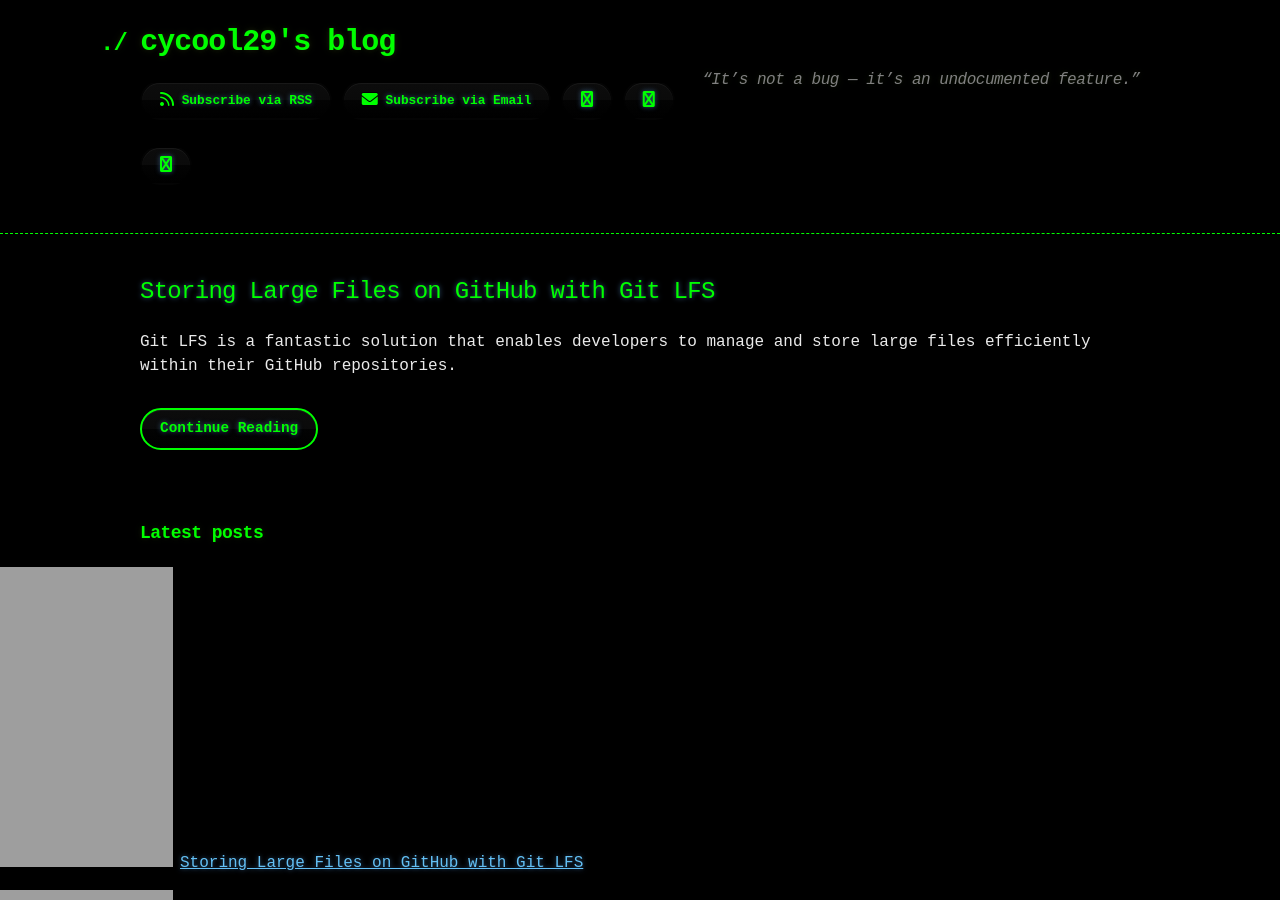
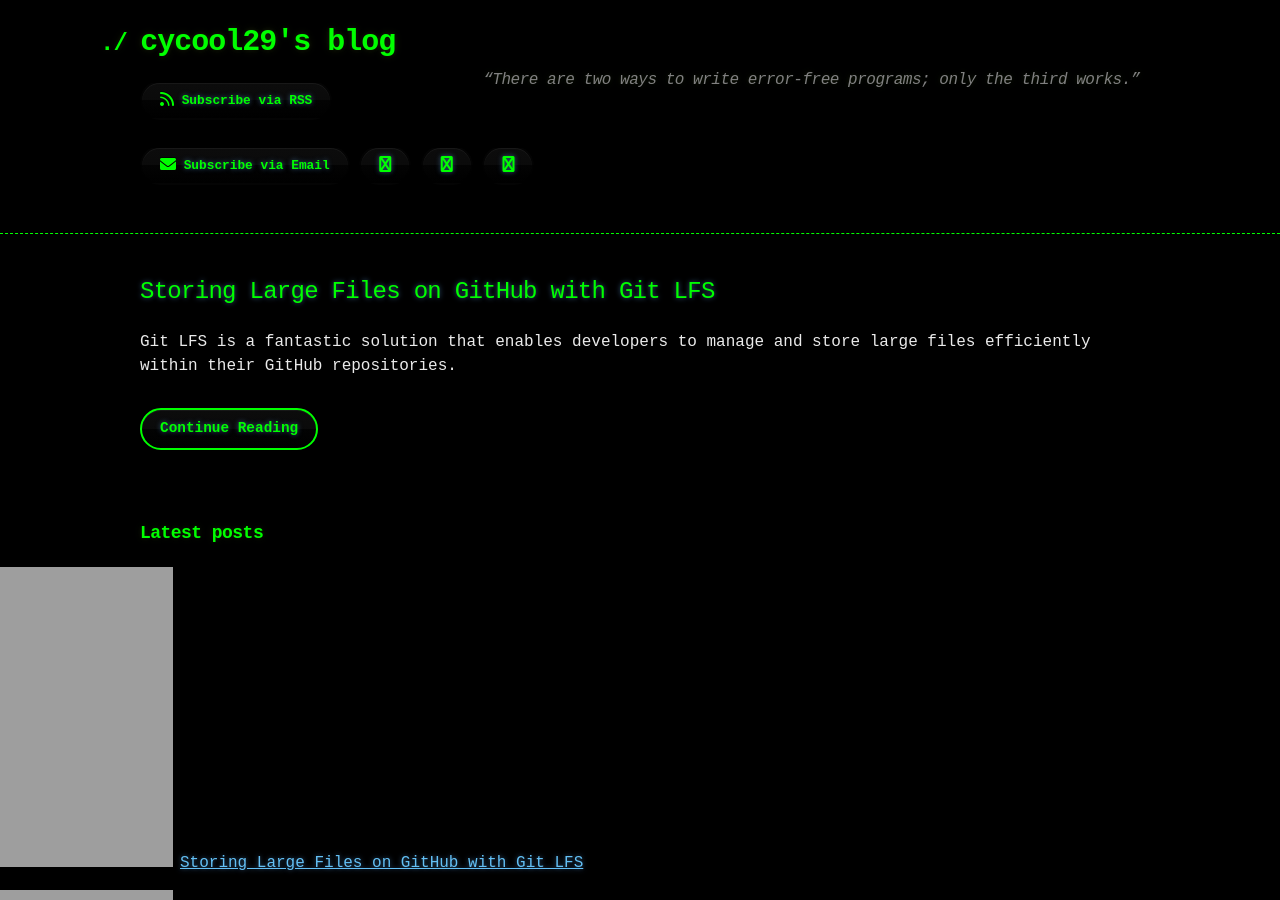
Before and after one commit to cycool29/cycool29.github.io, a Jekyll site: the page built from index.md, in a window 1280 px wide and 900 px high. Built offline with Jekyll 4.4.1, drawn with Linux system fonts in a browser that asks for light colours; a style sheet for code colours, icons or effects is not loaded.

Commit message:
Update quotes

```diff
--- a/_config.yml
+++ b/_config.yml
@@ -1,5 +1,5 @@
 title: cycool29's blog
-description: "“It’s not a bug — it’s an undocumented feature.” "
+description: "“There are two ways to write error-free programs; only the third works.” "
 bio: A high school student. Intermediate in Python, Git, Bash. Learning JavaScript. He/Him. "
 author: cycool29
 url: https://cycool29.github.io
```
